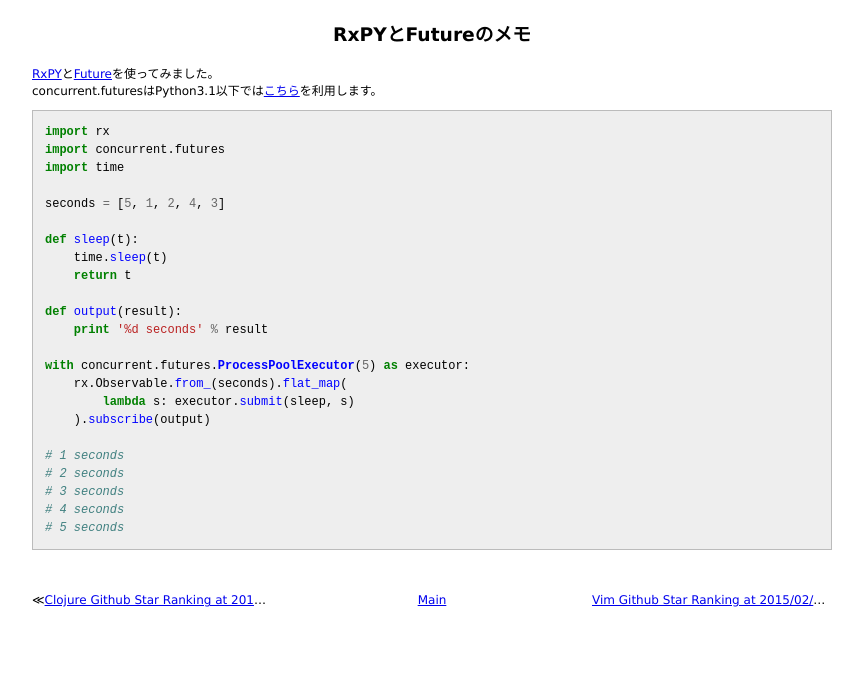
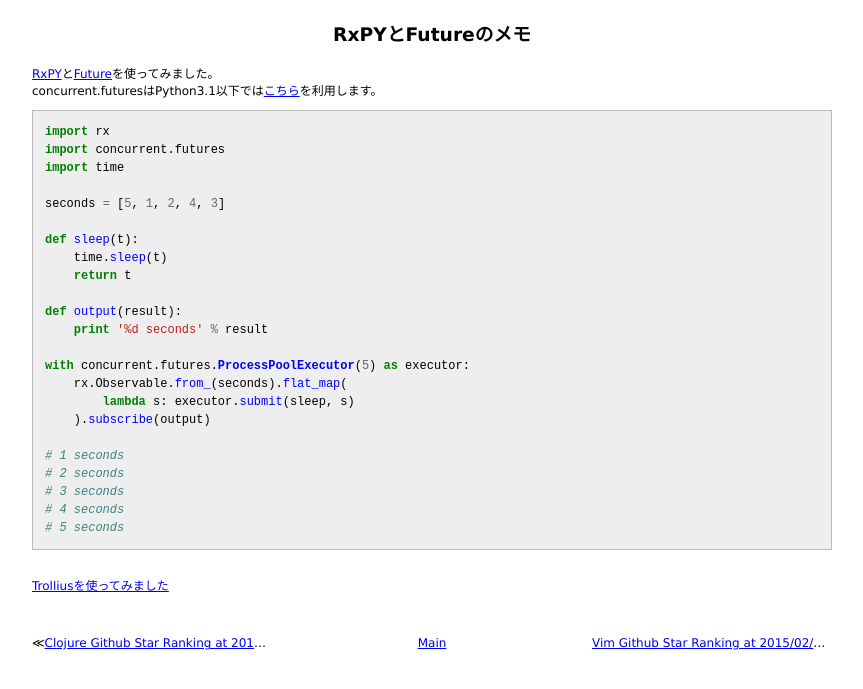
Before and after one commit to 38elements/38elements.github.com, a Jekyll site: the page built from _posts/2015-02-20-rxpy-concurrent-futures.md, in a window 1280 px wide. Shown: the top 689 px of the page, without its empty margins (208-1071 px from the left). Built offline with Jekyll 4.4.1, drawn with Linux system fonts in a browser that asks for light colours; Markdown is read by kramdown in place of the engine named in the settings.

Commit message:
Update 2015-02-20-rxpy-concurrent-futures.md

```diff
--- a/_posts/2015-02-20-rxpy-concurrent-futures.md
+++ b/_posts/2015-02-20-rxpy-concurrent-futures.md
@@ -29,3 +29,5 @@ with concurrent.futures.ProcessPoolExecutor(5) as executor:
 # 4 seconds
 # 5 seconds
 {% endhighlight %}
+<br/>
+[Trolliusを使ってみました](/2015/03/14/python-trollius-asyncio.html)
```
